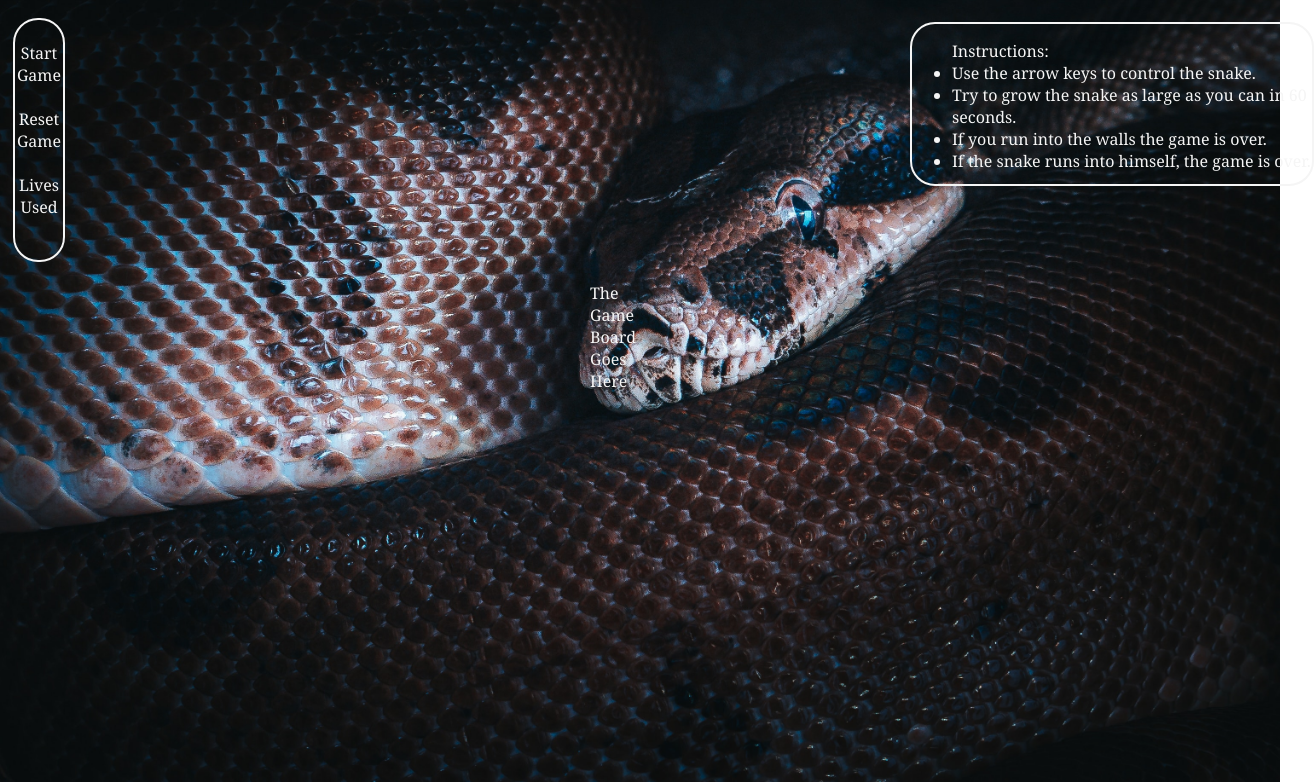
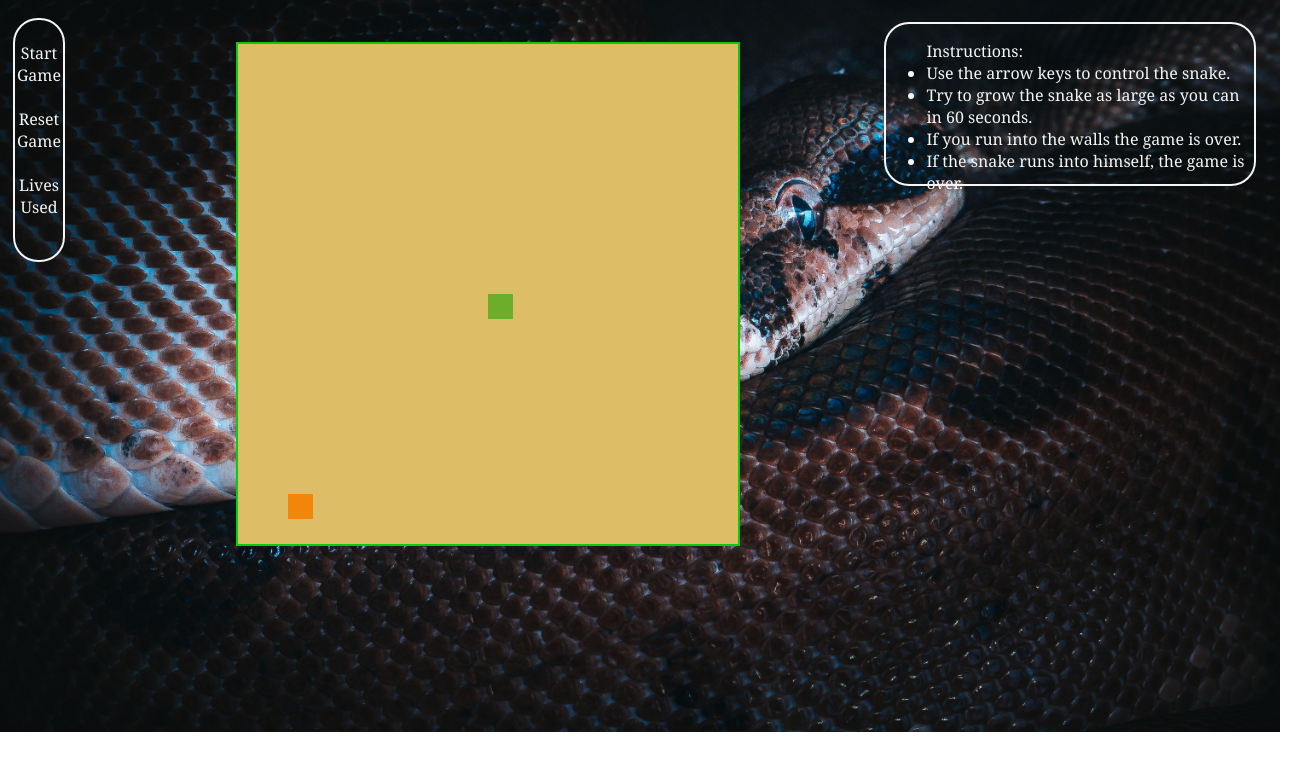
Before and after one commit to DanCtheDeveloper/Awesome_Snake_Game, a plain HTML site: page Awesome_Snake_Game/index.html in a window 1280 px wide. Shown: the part 68-850 px from the top of the page, 1314 px wide, since content can reach past the window. After the commit the page ends 800 px from the top, so only its background shows below. Drawn offline with Linux system fonts and the light colour scheme.

Commit message:
part way through Javascript logic

```diff
--- a/Awesome_Snake_Game/Script.js
+++ b/Awesome_Snake_Game/Script.js
@@ -0,0 +1,183 @@
+
+// draw the board using JavaScript
+var blockSize = 25
+var rows =20
+var cols = 20
+var play;
+var context;
+
+//Head of the Snake
+var snakeX = blockSize * 10
+var snakeY = blockSize * 10
+
+//Food Square
+var foodX
+var foodY
+
+window.onload = function() {
+    play = document.getElementById("game_board")
+    play.height = rows * blockSize
+    play.width = cols * blockSize
+    context = play.getContext("2d")
+
+    placeFood()
+    document.addEventListener("keyup", changeDirection)
+    update()
+}
+
+function update() {
+    context.fillStyle="rgb(221, 190, 103)"
+    context.fillRect(0, 0, play.width, play.height)
+
+    context.fillStyle="rgb(108, 173, 43)"
+    context.fillRect(snakeX, snakeY, blockSize, blockSize)
+
+    context.fillStyle="rgb(241, 134, 10)"
+    context.fillRect(foodX, foodY, blockSize, blockSize)
+}
+
+
+function changeDirection(e){
+    if (e.code == "ArrowUp") {
+
+    }
+}
+
+
+//put food in a random place
+
+function placeFood() {
+    foodX = Math.floor(Math.random() * cols) *blockSize
+    foodY = Math.floor(Math.random() * rows) *blockSize
+}
+
+
+
+
+
+
+
+
+
+
+
+// // event listener for start of page//
+
+// //event listeners for directions when arrow keys are pressed//
+
+// const nS = newSnake(100, 110)
+
+// // Create a non-playable character
+// const nF = newFood(15, 15)
+
+// // have the NPC start walking east immediately
+// // async function moveNS(){
+// //     await nS.walkNorth(1400)
+// //     await nS.walkEast(1200)
+// //     await nS.walkSouth(300)
+// //     await nS.walkEast(1500)
+// //     await nS.walkSouth(1500)
+// //     await nS.walkWest(2700)
+// //     await nS.walkNorth(400)
+// // }
+
+// function newSnake(x, y) {
+//     const element = newImage('')
+//     element.style.zIndex = 1;
+
+//     function handleDirectionChange(direction) {
+//         if (direction === null) {
+//             element.src = `assets/green-character/static.gif`
+//         }
+//         if (direction === 'west') {
+//             element.src = `assets/green-character/west.gif`
+//         }
+//         if (direction === 'north') {
+//             element.src = `assets/green-character/north.gif`
+//         }
+//         if (direction === 'east') {
+//             element.src = `assets/green-character/east.gif`
+//         }
+//         if (direction === 'south') {
+//             element.src = `assets/green-character/south.gif`
+//         }
+//     }
+
+//     move(element).withArrowKeys(x, y, handleDirectionChange)
+
+//     return {
+//         element: element
+//     }
+// }
+
+// // move commands
+// function move(element) {
+//     element.style.position = 'fixed'
+
+//     function moveToCoordinates(left, bottom) {
+//         element.style.left = left + 'px'
+//         element.style.bottom = bottom + 'px'
+//     }
+
+//     function moveWithArrowKeys(left, bottom, callback){
+//         let direction = null;
+//         let x = left;
+//         let y = bottom;
+
+//         element.style.left = x + 'px'
+//         element.style.bottom = y + 'px'
+
+//         function moveCharacter(){
+//             if(direction === 'west'){
+//                 x-=1
+//             }
+//             if(direction === 'north'){
+//                 y+=1
+//             }
+//             if(direction === 'east'){
+//                 x+=1
+//             }
+//             if(direction === 'south'){
+//                 y-=1
+//             }
+//             element.style.left = x + 'px'
+//             element.style.bottom = y + 'px'
+//         }
+
+//         setInterval(moveCharacter, 1)
+
+//         document.addEventListener('keydown', function(e){
+//             if(e.repeat) return;
+
+//             if(e.key === 'ArrowLeft'){
+//                 direction = 'west'
+//             }
+//             if(e.key === 'ArrowUp'){
+//                 direction = 'north'
+//             }
+//             if(e.key === 'ArrowRight'){
+//                 direction = 'east'
+//             }
+//             if(e.key === 'ArrowDown'){
+//                 direction = 'south'
+//             }
+//             callback(direction)
+//         })
+
+//         document.addEventListener('keyup', function(e){
+//             direction = null
+//             callback(direction)
+//         })
+//     }
+
+//     return {
+//         to: moveToCoordinates,
+//         withArrowKeys: moveWithArrowKeys
+//     }
+// }
+
+// // Collision Detection
+
+// //game over conditions
+
+// //event listeners for score ?//
--- a/Awesome_Snake_Game/Style.css
+++ b/Awesome_Snake_Game/Style.css
@@ -1,9 +1,12 @@
-/* Set Background */
+/* Set Background & Set Fonts */
+
+
+
 body {
     background-image: url("./assets/pexels-jan-kopřiva-5899211.jpg");
     font-family: Georgia, 'Times New Roman', Times, serif;
     background-repeat: no-repeat;
-    background-size: cover;
+  background-size: cover;
 }
 
 /* Set color (text) */
@@ -15,19 +18,19 @@ h1 {
     color: rgb(108, 173, 43);
     text-align: center;
 }
-/* Set Fonts */
+
 
 /* Set Styling for Divs */
 
 .Instructions {
     height: 10em;
     margin: 5px;
-    width:25em;
+    width:23em;
     border-radius: 25px;
     border: 2px solid whitesmoke;
     position: absolute;
     top: 10%;
-    left: 75%;
+    left: 73%;
     margin-top: 10px;
     margin-left: -50px;
 
@@ -43,15 +46,43 @@ h1 {
     border: 2px solid whitesmoke;
 }
 
-.Game_Board {
+
+
+#game_board {
+    /* background-color: rgb(221, 190, 103);  */
     position: absolute;
-    top: 50%;
-    left: 50%;
+    top: 20%;
+    left: 20%;
     margin-top: -50px;
-    margin-left: -50px;
-    width: 500px;
+    margin-left: -20px;
+    margin-right: 20px;
+     /* width: 500px;
     height: 500px;
     display:grid;
     grid-template-rows: repeat(20, 1fr);
-    grid-template-columns: repeat(20, 1fr);
+    grid-template-columns: repeat(20, 1fr);  */
+    border: 2px solid rgb(7, 204, 7);
 }
+
+/*
+#Square  {
+    height: 25px;
+    width: 25px;
+    background-color: rgb(108, 173, 43);
+    grid-row-start: 15;
+    grid-column-start: 15;
+    object-fit: cover;
+    opacity: 1;
+    z-index: 2;
+}
+
+#Food  {
+    height: 25px;
+    width: 25px;
+    background-color: rgb(241, 134, 10);
+    grid-row-start: 7;
+    grid-column-start: 7;
+    object-fit: cover;
+    opacity: 1;
+    z-index: 2;
+} */
--- a/Awesome_Snake_Game/index.html
+++ b/Awesome_Snake_Game/index.html
@@ -30,10 +30,17 @@
     </div>
 
     <!-- Game Board -->
+    <canvas id="game_board"></canvas>
 
-    <div class="Game_Board">
-        The Game Board Goes Here
-    </div>
+<!--         First method-->
+
+        <!-- <div id="Game_Board"> -->
+        <!-- The Game Board Goes Here -->
+        <!-- snake -->
+        <!-- <div id="Square"></div> -->
+        <!-- food-->
+        <!-- <div id="Food"></div>-->
+<!--    </div>  -->
 
 <!-- Upper Div with Instructions on how to play -->
     <div class="Instructions">
@@ -48,7 +55,7 @@
 
 
 <!-- Picture of Snake -->
-    <div class="Snake">
-    </div>
+    <!-- <div class="Snake">
+    </div> -->
 </body>
 </html>
```
